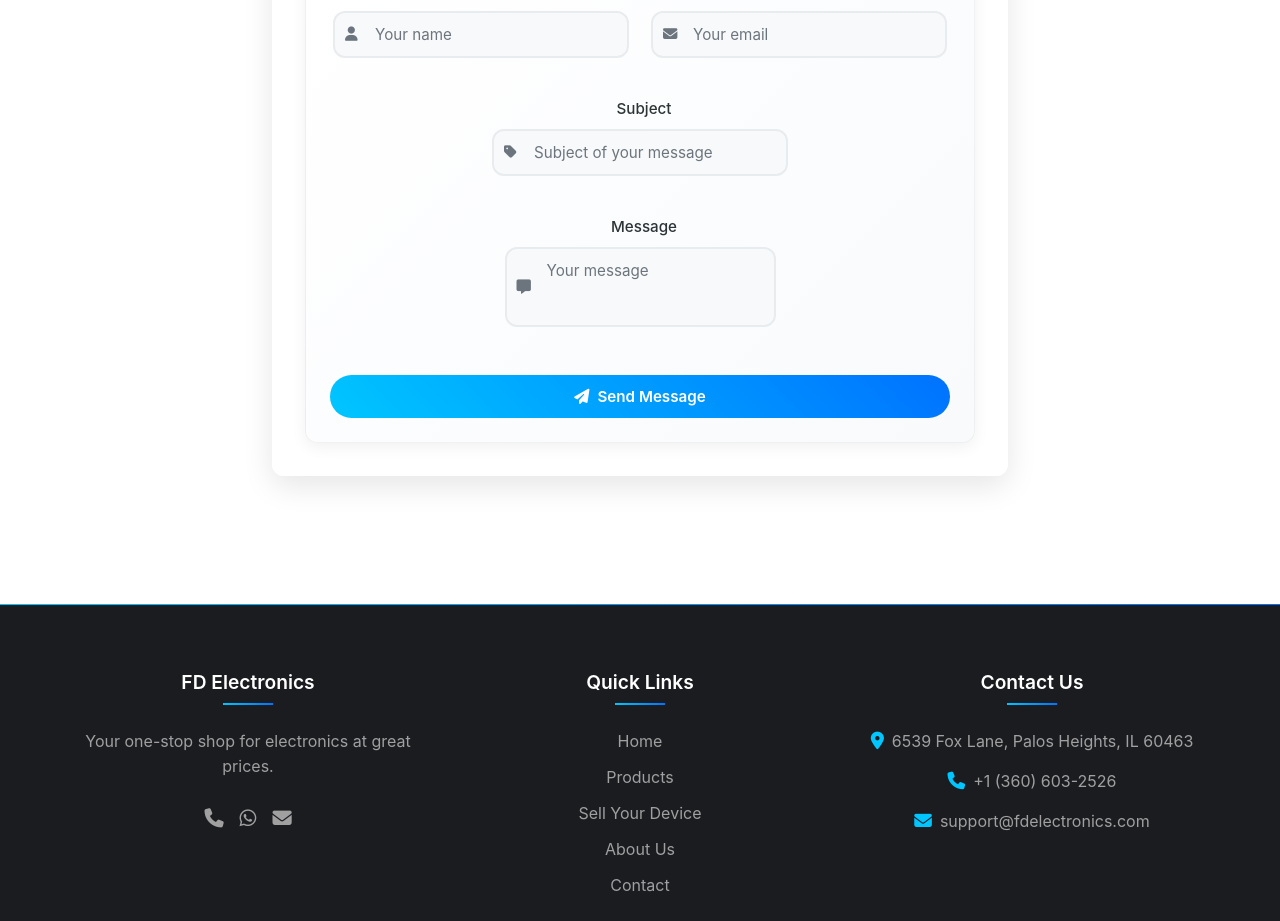
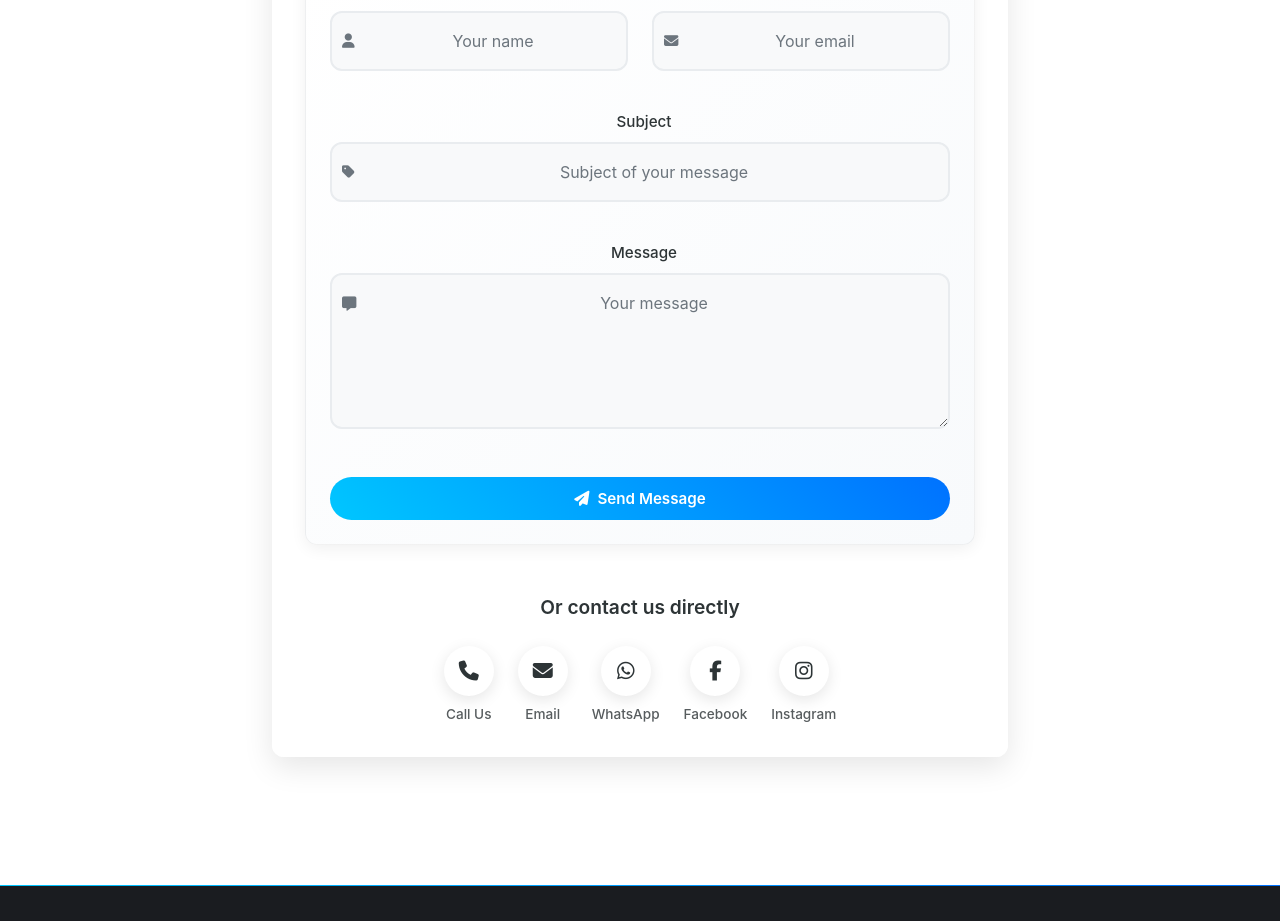
Before and after one commit to vitasaturnia/flyingdutchman, a React (Create React App) app: page /contact in a window 1280 px wide. Shown: the part 340-1261 px from the top of the page. Built offline with nearby package versions, Linux system fonts and the light colour scheme.

Commit message:
improved contact form.

```diff
--- a/src/assets/contactform.sass
+++ b/src/assets/contactform.sass
@@ -77,7 +77,8 @@ $border-radius: 12px
 .form-row
   display: grid
   grid-template-columns: 1fr 1fr
-  gap: 1rem
+  gap: 1.5rem
+  width: 100%
 
   @media screen and (max-width: 768px)
     grid-template-columns: 1fr
@@ -86,7 +87,8 @@ $border-radius: 12px
 .form-group
   display: flex
   flex-direction: column
-  gap: 0.25rem
+  gap: 0.5rem
+  width: 100%
 
   label
     color: $text-color
@@ -99,6 +101,7 @@ $border-radius: 12px
   position: relative
   display: flex
   align-items: center
+  width: 100%
 
   i
     position: absolute
@@ -106,16 +109,21 @@ $border-radius: 12px
     color: $placeholder-color
     font-size: 0.9rem
     +transition
+    top: 50%
+    transform: translateY(-50%)
 
   input, textarea
     width: 100%
-    padding: 0.75rem 0.75rem 0.75rem 2.5rem
+    padding: 1rem 0.75rem 1rem 2.5rem
     border: 2px solid $input-border
     border-radius: $border-radius
     background: $input-bg
     color: $text-color
-    font-size: 0.95rem
+    font-size: 1rem
     +transition
+    min-height: 48px
+    line-height: 1.5
+    text-align: center
 
     &:focus
       outline: none
@@ -127,11 +135,26 @@ $border-radius: 12px
 
     &::placeholder
       color: $placeholder-color
+      line-height: 1.5
+      text-align: center
 
   textarea
-    resize: none
-    height: 80px
-    padding-top: 0.75rem
+    resize: vertical
+    min-height: 120px
+    padding-top: 1rem
+    text-align: center
+    display: block
+
+    &::placeholder
+      text-align: center
+      position: static
+      transform: none
+
+  // Special handling for textarea icon
+  &:has(textarea) i
+    top: 1.25rem
+    transform: none
+    line-height: 1.5
 
 // Submit Button
 .submit-button
@@ -212,3 +235,96 @@ $border-radius: 12px
 
   .contact-subtitle
     font-size: 0.9rem
+
+// Social Contact Section
+.social-contact
+  margin-top: 3rem
+  text-align: center
+
+  .social-title
+    font-size: 1.2rem
+    color: $text-color
+    margin-bottom: 1.5rem
+    font-weight: 600
+
+  .social-icons
+    display: flex
+    justify-content: center
+    gap: 1.5rem
+    flex-wrap: wrap
+
+    .social-item
+      display: flex
+      flex-direction: column
+      align-items: center
+      gap: 0.5rem
+      text-decoration: none
+      color: $text-color
+      +transition
+      +hover-transform
+
+      .icon-wrapper
+        width: 50px
+        height: 50px
+        border-radius: 50%
+        background: white
+        box-shadow: 0 4px 15px rgba(0, 0, 0, 0.1)
+        +flex-center
+        +transition
+
+        i
+          font-size: 1.25rem
+          color: $text-color
+          +transition
+
+      .social-label
+        font-size: 0.85rem
+        font-weight: 500
+        opacity: 0.8
+
+      &:hover
+        .icon-wrapper
+          background: $primary-gradient
+          box-shadow: 0 6px 20px rgba(0, 198, 255, 0.3)
+
+          i
+            color: white
+
+      // Specific colors for each social platform
+      &.phone
+        &:hover .icon-wrapper
+          background: $primary-gradient
+          box-shadow: 0 6px 20px rgba(0, 198, 255, 0.3)
+
+      &.email
+        &:hover .icon-wrapper
+          background: $primary-gradient
+          box-shadow: 0 6px 20px rgba(0, 198, 255, 0.3)
+
+      &.whatsapp
+        &:hover .icon-wrapper
+          background: linear-gradient(45deg, #25D366, #128C7E)
+
+      &.facebook
+        &:hover .icon-wrapper
+          background: linear-gradient(45deg, #1877F2, #0D6EFD)
+
+      &.instagram
+        &:hover .icon-wrapper
+          background: linear-gradient(45deg, #E1306C, #833AB4)
+
+// Responsive adjustments
+@media screen and (max-width: 768px)
+  .social-contact
+    margin-top: 2rem
+
+    .social-icons
+      gap: 1rem
+
+      .social-item
+        .icon-wrapper
+          width: 45px
+          height: 45px
+
+        .social-label
+          font-size: 0.8rem
--- a/src/components/contactform.js
+++ b/src/components/contactform.js
@@ -165,6 +165,42 @@ const ContactForm = () => {
             )}
           </button>
         </form>
+
+        <div className="social-contact">
+          <h3 className="social-title">Or contact us directly</h3>
+          <div className="social-icons">
+            <a href="tel:+13606032526" className="social-item phone">
+              <div className="icon-wrapper">
+                <i className="fas fa-phone"></i>
+              </div>
+              <span className="social-label">Call Us</span>
+            </a>
+            <a href="mailto:support@fdelectronics.com" className="social-item email">
+              <div className="icon-wrapper">
+                <i className="fas fa-envelope"></i>
+              </div>
+              <span className="social-label">Email</span>
+            </a>
+            <a href="https://wa.me/13606032526" className="social-item whatsapp">
+              <div className="icon-wrapper">
+                <i className="fab fa-whatsapp"></i>
+              </div>
+              <span className="social-label">WhatsApp</span>
+            </a>
+            <a href="https://facebook.com/fdelectronics" className="social-item facebook">
+              <div className="icon-wrapper">
+                <i className="fab fa-facebook-f"></i>
+              </div>
+              <span className="social-label">Facebook</span>
+            </a>
+            <a href="https://instagram.com/fdelectronics" className="social-item instagram">
+              <div className="icon-wrapper">
+                <i className="fab fa-instagram"></i>
+              </div>
+              <span className="social-label">Instagram</span>
+            </a>
+          </div>
+        </div>
       </motion.div>
     </div>
   );
```
